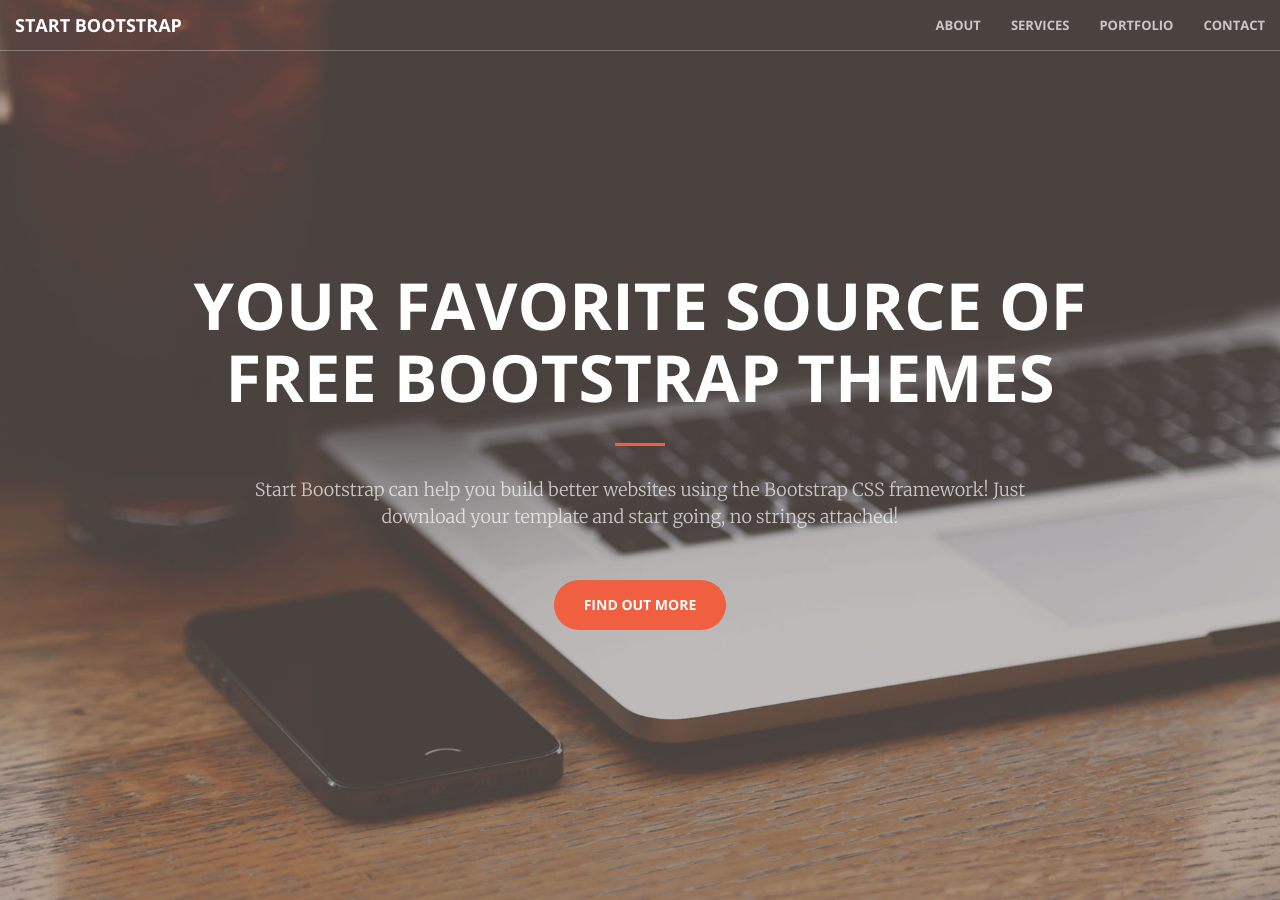
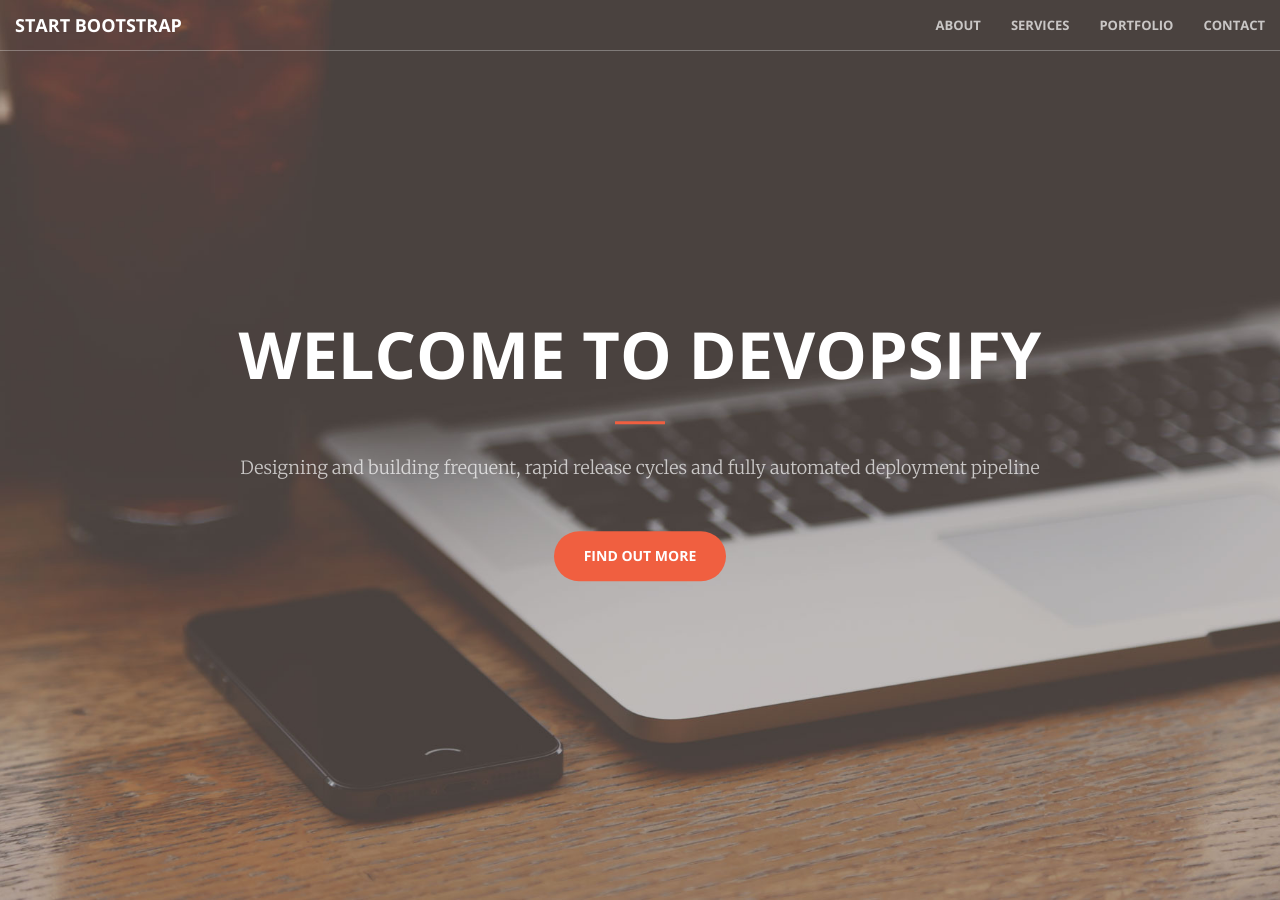
Before and after one commit to DevOpsify/devopsify.github.io, a Jekyll site: the page built from index.html, in a window 1280 px wide and 900 px high. Built offline with Jekyll 4.4.1, drawn with Linux system fonts in a browser that asks for light colours; some of the changed text lies outside the part shown.

Commit message:
change content

```diff
--- a/_config.yml
+++ b/_config.yml
@@ -1,5 +1,5 @@
 # Site settings
-title: devopsify
+title: DevOpsify
 email: info@devopsify.ca
 description: > # this means to ignore newlines until "baseurl:"
 baseurl: "" # the subpath of your site, e.g. /blog/
--- a/_includes/aside.html
+++ b/_includes/aside.html
@@ -1,7 +1,7 @@
   <aside class="bg-dark">
       <div class="container text-center">
           <div class="call-to-action">
-              <h2>Free Download at Start Bootstrap!</h2>
+              <h2>Free Demo at Devopsify!</h2>
               <a href="#" class="btn btn-default btn-xl wow tada">Download Now!</a>
           </div>
       </div>
--- a/_includes/call-to-action.html
+++ b/_includes/call-to-action.html
@@ -4,7 +4,7 @@
             <div class="col-lg-8 col-lg-offset-2 text-center">
                 <h2 class="section-heading">We've got what you need!</h2>
                 <hr class="light">
-                <p class="text-faded">Start Bootstrap has everything you need to get your new website up and running in no time! All of the templates and themes on Start Bootstrap are open source, free to download, and easy to use. No strings attached!</p>
+                <p class="text-faded">Design & implement frequent, rapid build & release and fully automated deployments for enterprise level continious integration and deployment pipelines</p>
                 <a href="#" class="btn btn-default btn-xl">Get Started!</a>
             </div>
         </div>
--- a/_includes/head.html
+++ b/_includes/head.html
@@ -6,7 +6,7 @@
     <meta name="description" content="">
     <meta name="author" content="">
 
-    <title>Creative - Start Bootstrap Theme</title>
+    <title>DevOpsify</title>
 
     <!-- Bootstrap Core CSS -->
     <link rel="stylesheet" href="css/bootstrap.min.css" type="text/css">
--- a/_includes/header.html
+++ b/_includes/header.html
@@ -1,9 +1,9 @@
 <header>
     <div class="header-content">
         <div class="header-content-inner">
-            <h1>Your Favorite Source of Free Bootstrap Themes</h1>
+            <h1>Welcome to DevOpsify</h1>
             <hr>
-            <p>Start Bootstrap can help you build better websites using the Bootstrap CSS framework! Just download your template and start going, no strings attached!</p>
+            <p>Designing and building frequent, rapid release cycles and fully automated deployment pipeline</p>
             <a href="#about" class="btn btn-primary btn-xl page-scroll">Find Out More</a>
         </div>
     </div>
```
